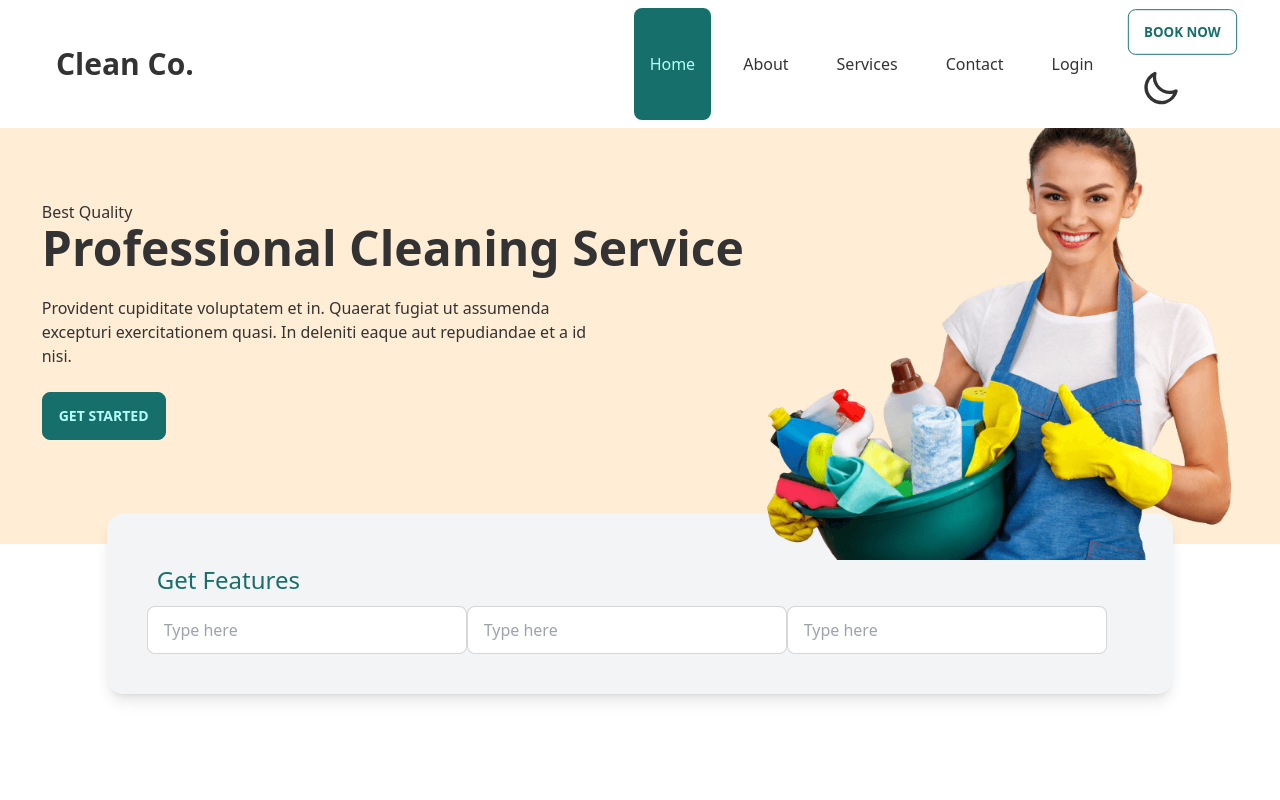
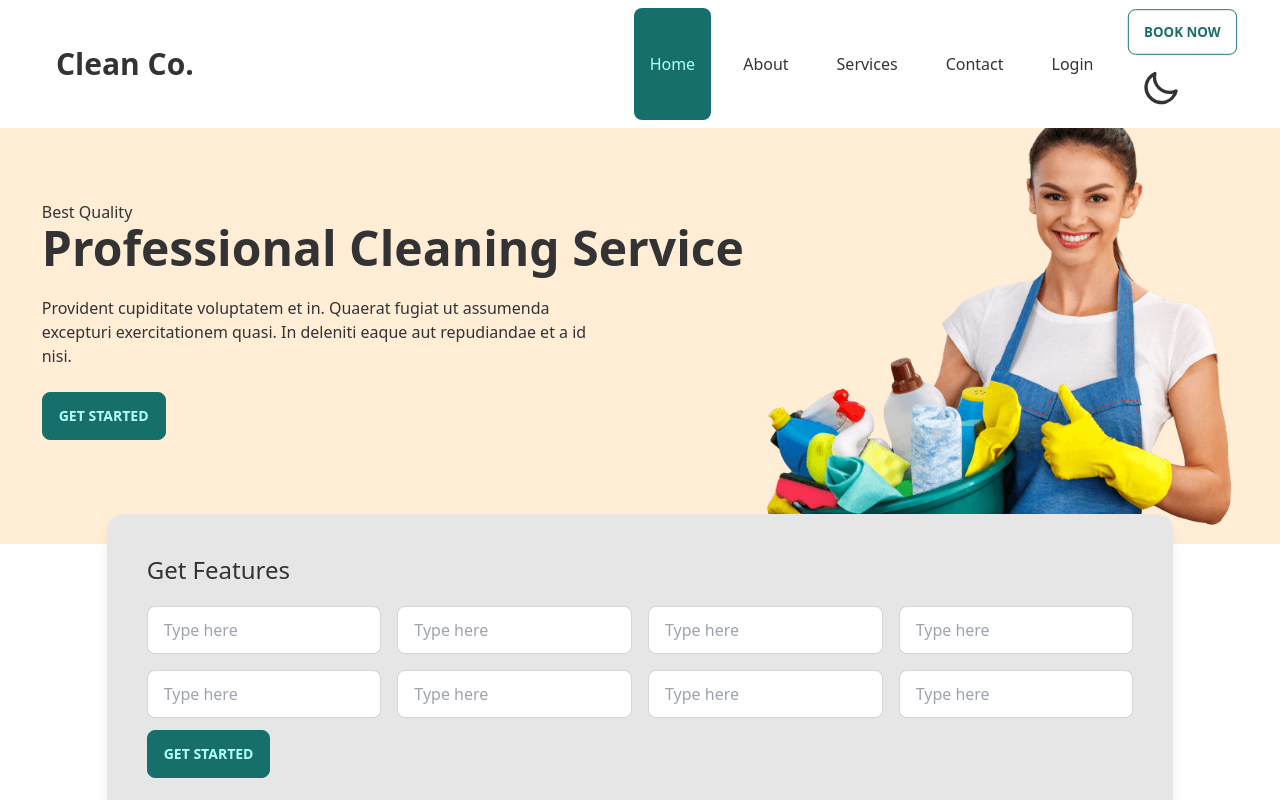
Before and after one commit to AlaminSarkerFRII/clean-co-client, a React (Create React App) app: page / in a window 1280 px wide. Built offline with nearby package versions, Linux system fonts and the light colour scheme.

Commit message:
add animation aos

```diff
--- a/package.json
+++ b/package.json
@@ -6,6 +6,7 @@
     "@testing-library/jest-dom": "^5.16.4",
     "@testing-library/react": "^13.2.0",
     "@testing-library/user-event": "^13.5.0",
+    "aos": "^2.3.4",
     "daisyui": "^2.15.0",
     "react": "^18.1.0",
     "react-dom": "^18.1.0",
--- a/src/pages/Home/Landing.js
+++ b/src/pages/Home/Landing.js
@@ -1,12 +1,21 @@
-import React from "react";
+import React, { useEffect } from "react";
 import BucketGirl from "../../assets/image/bucketgirl.png";
 
+import AOS from "aos";
+import "aos/dist/aos.css";
+
 const Landing = () => {
+  // use AOS
+
+  useEffect(() => {
+    AOS.init();
+  }, []);
+
   return (
-    <>
-      <div className="hero h-screen lg:h-[60vh]  bg-accent mt-16">
+    <div className="relative">
+      <div className="hero h-screen lg:h-[60vh] z-10 relative  bg-accent mt-16">
         <div className="hero-content flex-col lg:flex-row">
-          <div>
+          <div data-aos="fade-right" data-aos-easing="ease-in-sine">
             <p>Best Quality</p>
             <h1 className="text-5xl font-bold">
               Professional Cleaning Service
@@ -26,27 +35,53 @@ const Landing = () => {
 
       {/* input field */}
 
-      <div className="p-10 rounded-2xl shadow-lg mt-[-30px] w-5/6 mx-auto z-50 bg-neutral">
-        <h2 className="text-primary text-2xl p-2.5">Get Features</h2>
-        <div>
+      <div className="p-10 rounded-2xl relative shadow-lg mt-[-30px] w-5/6 mx-auto z-20 bg-base-200">
+        <h2 className="text-2xl mb-5">Get Features</h2>
+        <div className="grid grid-cols-1 lg:grid-cols-4 md:grid-cols-2 gap-4 mt-5 ">
           <input
             type="text"
             placeholder="Type here"
-            class="input input-bordered w-full max-w-xs"
+            class="input input-bordered w-full"
           />
           <input
             type="text"
             placeholder="Type here"
-            class="input input-bordered w-full max-w-xs"
+            class="input input-bordered w-full"
           />
           <input
             type="text"
             placeholder="Type here"
-            class="input input-bordered w-full max-w-xs"
+            class="input input-bordered w-full"
+          />
+          <input
+            type="text"
+            placeholder="Type here"
+            class="input input-bordered w-full"
+          />
+          <input
+            type="text"
+            placeholder="Type here"
+            class="input input-bordered w-full"
+          />
+          <input
+            type="text"
+            placeholder="Type here"
+            class="input input-bordered w-full"
+          />
+          <input
+            type="text"
+            placeholder="Type here"
+            class="input input-bordered w-full"
+          />
+          <input
+            type="text"
+            placeholder="Type here"
+            class="input input-bordered w-full"
           />
         </div>
+        <button className="btn btn-primary mt-3">Get Started</button>
       </div>
-    </>
+    </div>
   );
 };
 
```
Also changed, not shown: 1 other file (tests, documents, lock files or other folders).
